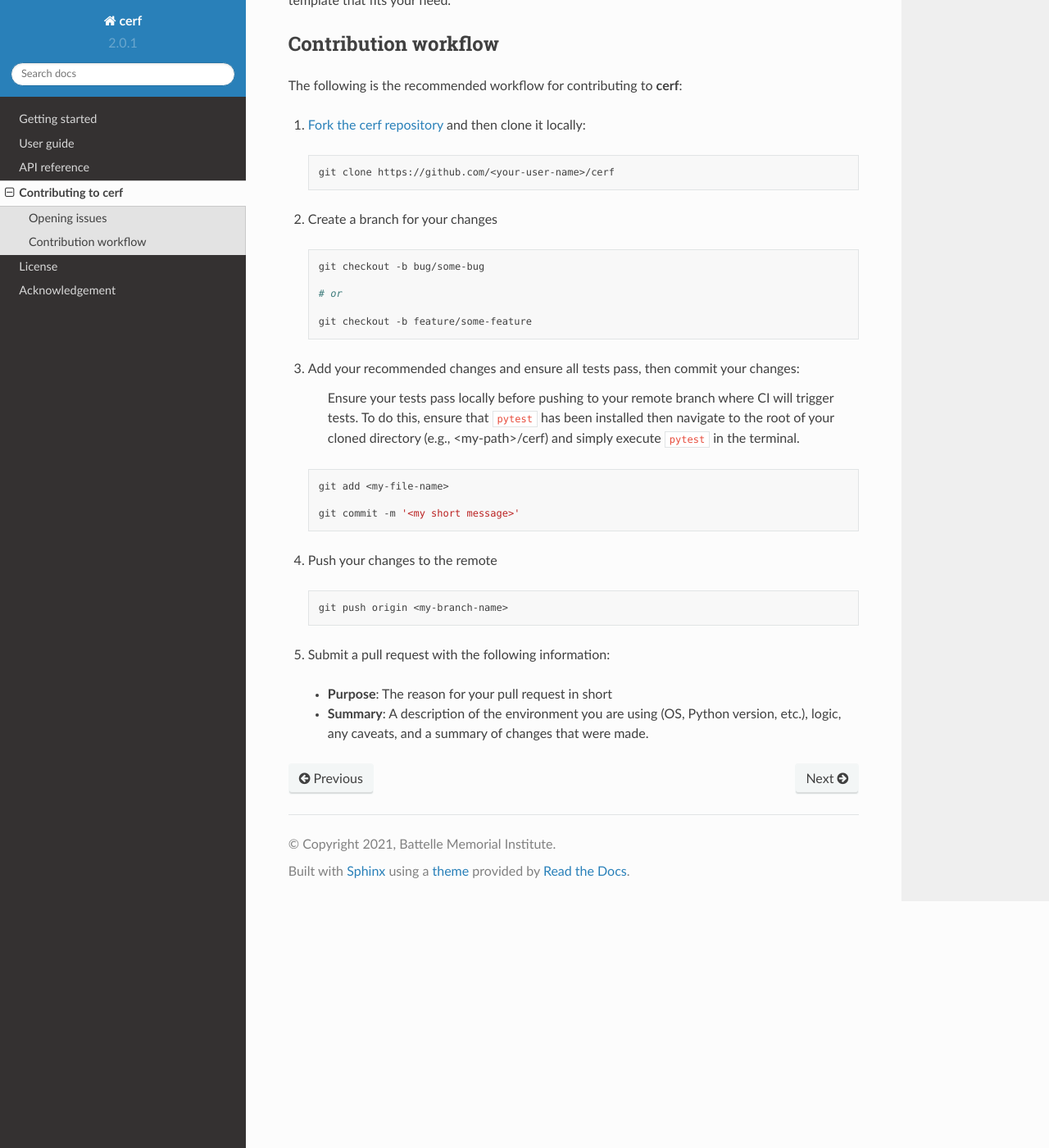
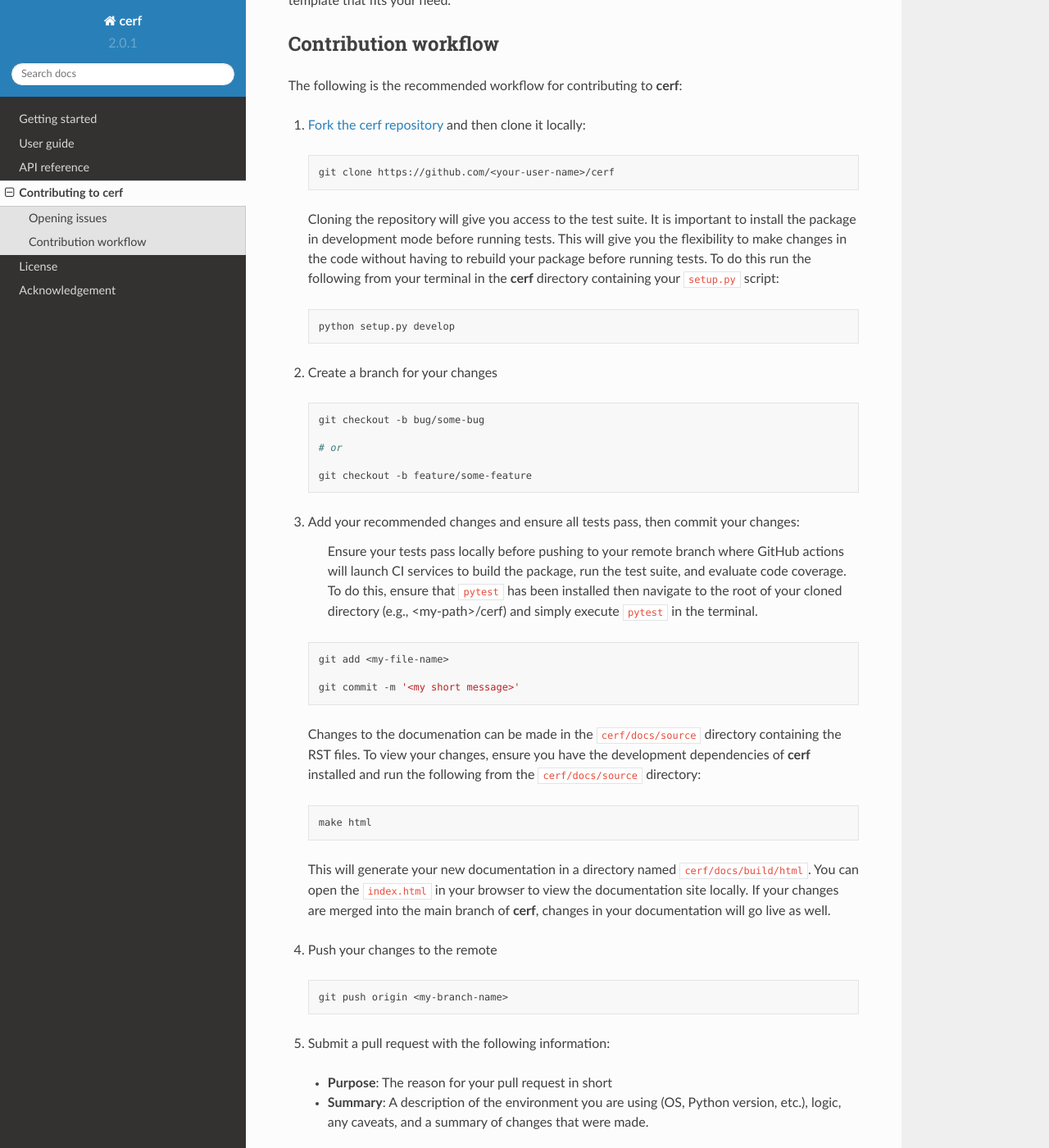
Before and after one commit to IMMM-SFA/cerf, a Sphinx documentation site: the page built from docs/source/contributing.rst, in a window 1280 px wide and 1400 px high, scrolled down 323 px. Shown: the whole window at 82% size. Built offline with Sphinx 7.4.7 and the Read the Docs theme 2.0.0, drawn with Linux system fonts in a browser that asks for light colours; formulas are drawn with MathJax 3; some of the changed text lies outside the part shown.

Commit message:
update contributing protocol

```diff
--- a/docs/source/contributing.rst
+++ b/docs/source/contributing.rst
@@ -21,6 +21,12 @@ The following is the recommended workflow for contributing to **cerf**:
 
     git clone https://github.com/<your-user-name>/cerf
 
+  Cloning the repository will give you access to the test suite.  It is important to install the package in development mode before running tests.  This will give you the flexibility to make changes in the code without having to rebuild your package before running tests.  To do this run the following from your terminal in the **cerf** directory containing your ``setup.py`` script:
+
+  .. code-block:: bash
+
+      python setup.py develop
+
 
 2. Create a branch for your changes
 
@@ -34,13 +40,21 @@ The following is the recommended workflow for contributing to **cerf**:
 
 3. Add your recommended changes and ensure all tests pass, then commit your changes:
 
-    Ensure your tests pass locally before pushing to your remote branch where CI will trigger tests.  To do this, ensure that ``pytest`` has been installed then navigate to the root of your cloned directory (e.g., <my-path>/cerf) and simply execute ``pytest`` in the terminal.
+    Ensure your tests pass locally before pushing to your remote branch where GitHub actions will launch CI services to build the package, run the test suite, and evaluate code coverage.  To do this, ensure that ``pytest`` has been installed then navigate to the root of your cloned directory (e.g., <my-path>/cerf) and simply execute ``pytest`` in the terminal.
 
   .. code-block:: bash
 
     git add <my-file-name>
 
     git commit -m '<my short message>'
+
+  Changes to the documenation can be made in the ``cerf/docs/source`` directory containing the RST files.  To view your changes, ensure you have the development dependencies of **cerf** installed and run the following from the ``cerf/docs/source`` directory:
+
+  .. code-block:: bash
+
+      make html
+
+  This will generate your new documentation in a directory named ``cerf/docs/build/html``.  You can open the ``index.html`` in your browser to view the documentation site locally.  If your changes are merged into the main branch of **cerf**, changes in your documentation will go live as well.
 
 4. Push your changes to the remote
 
@@ -52,3 +66,5 @@ The following is the recommended workflow for contributing to **cerf**:
 
   - **Purpose**:  The reason for your pull request in short
   - **Summary**:  A description of the environment you are using (OS, Python version, etc.), logic, any caveats, and a summary of changes that were made.
+
+6. If approved, your pull request will be merged into the main branch by a  **cerf** admin and a release will be conducted subsequently.  **cerf** uses `semantic naming <https://semver.org/>`_ for versioned releases.  Each release receives a DOI via a linked Zenodo service automatically.
```
